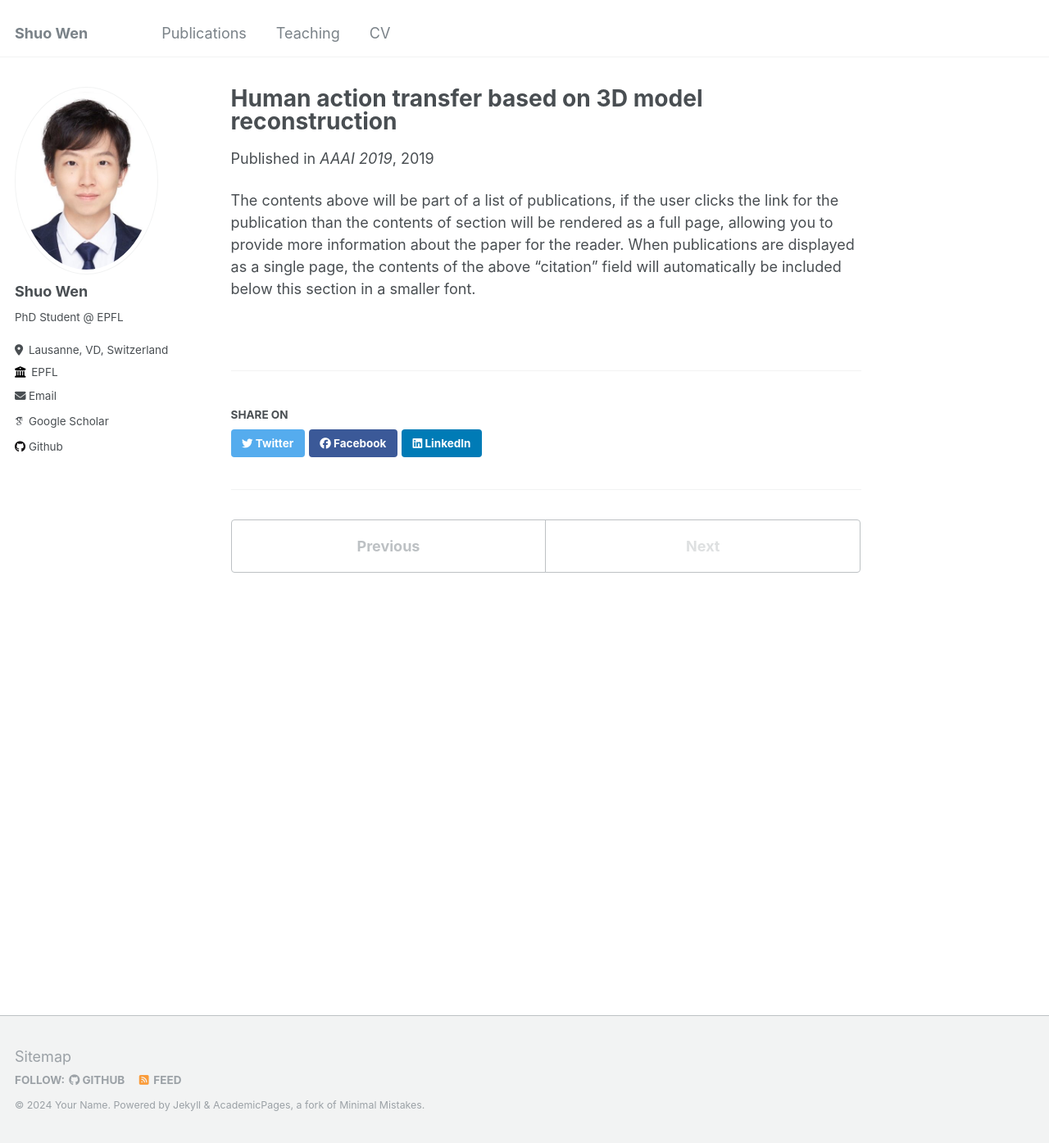
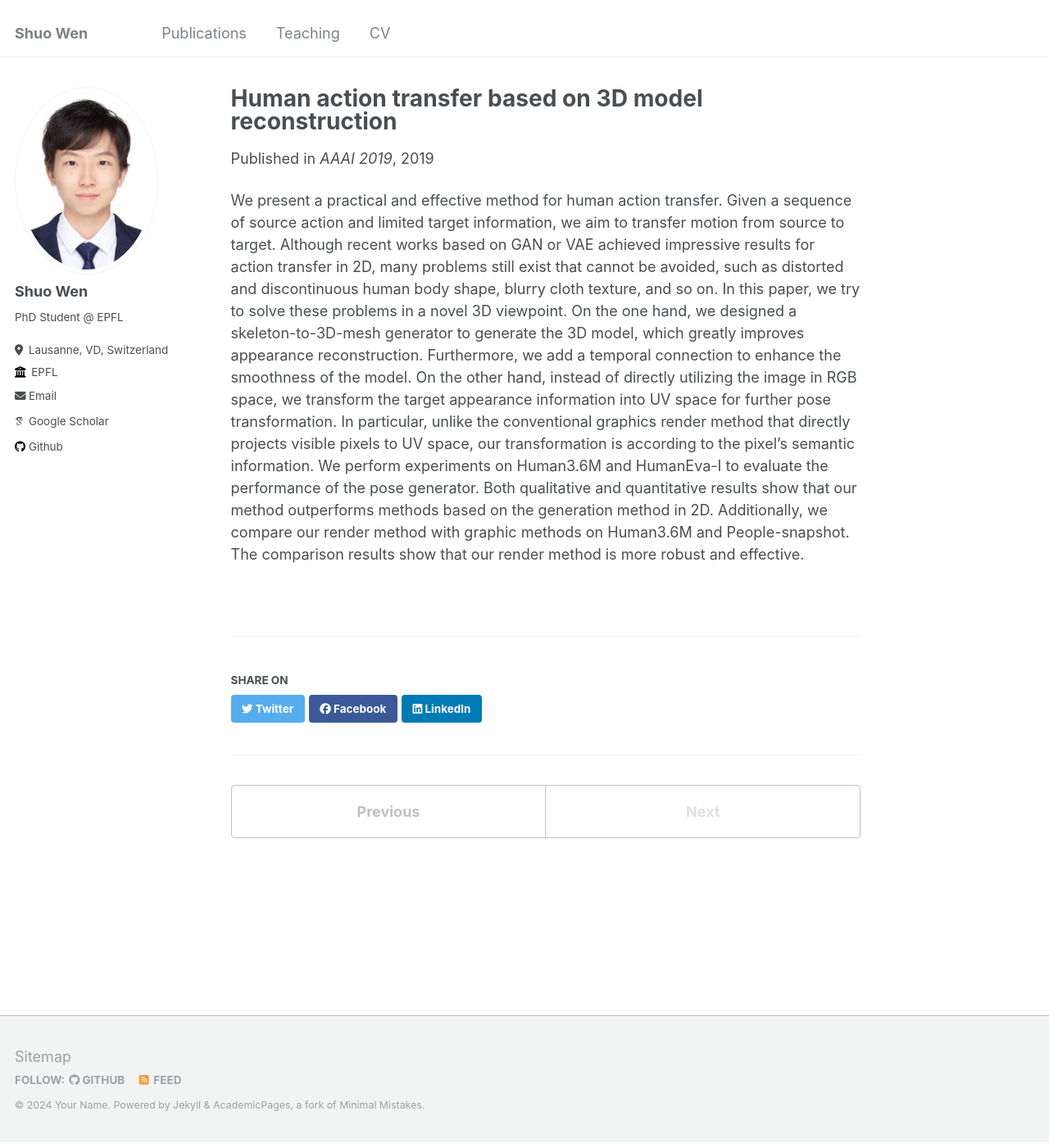
Before and after one commit to wenshuo128/wenshuo128.github.io, a Jekyll site: the page built from _publications/AAAI_2019.md, in a window 1280 px wide and 1395 px high. Shown: the whole window at 82% size. Built offline with Jekyll 4.4.1, drawn with Linux system fonts in a browser that asks for light colours; some web fonts are replaced.

Commit message:
Update AAAI_2019.md

```diff
--- a/_publications/AAAI_2019.md
+++ b/_publications/AAAI_2019.md
@@ -7,4 +7,5 @@ venue: 'AAAI 2019'
 paperurl: 'https://ojs.aaai.org/index.php/AAAI/article/view/4849'
 ---
 
-The contents above will be part of a list of publications, if the user clicks the link for the publication than the contents of section will be rendered as a full page, allowing you to provide more information about the paper for the reader. When publications are displayed as a single page, the contents of the above "citation" field will automatically be included below this section in a smaller font.
+We present a practical and effective method for human action transfer. Given a sequence of source action and limited target information, we aim to transfer motion from source to target. Although recent works based on GAN or VAE achieved impressive results for action transfer in 2D, many problems still exist that cannot be avoided, such as distorted and discontinuous human body shape, blurry cloth texture, and so on. In this paper, we try to solve these problems in a novel 3D viewpoint. On the one hand, we designed a skeleton-to-3D-mesh generator to generate the 3D model, which greatly improves appearance reconstruction. Furthermore, we add a temporal connection to enhance the smoothness of the model.
+On the other hand, instead of directly utilizing the image in RGB space, we transform the target appearance information into UV space for further pose transformation. In particular, unlike the conventional graphics render method that directly projects visible pixels to UV space, our transformation is according to the pixel’s semantic information. We perform experiments on Human3.6M and HumanEva-I to evaluate the performance of the pose generator. Both qualitative and quantitative results show that our method outperforms methods based on the generation method in 2D. Additionally, we compare our render method with graphic methods on Human3.6M and People-snapshot. The comparison results show that our render method is more robust and effective.
```
